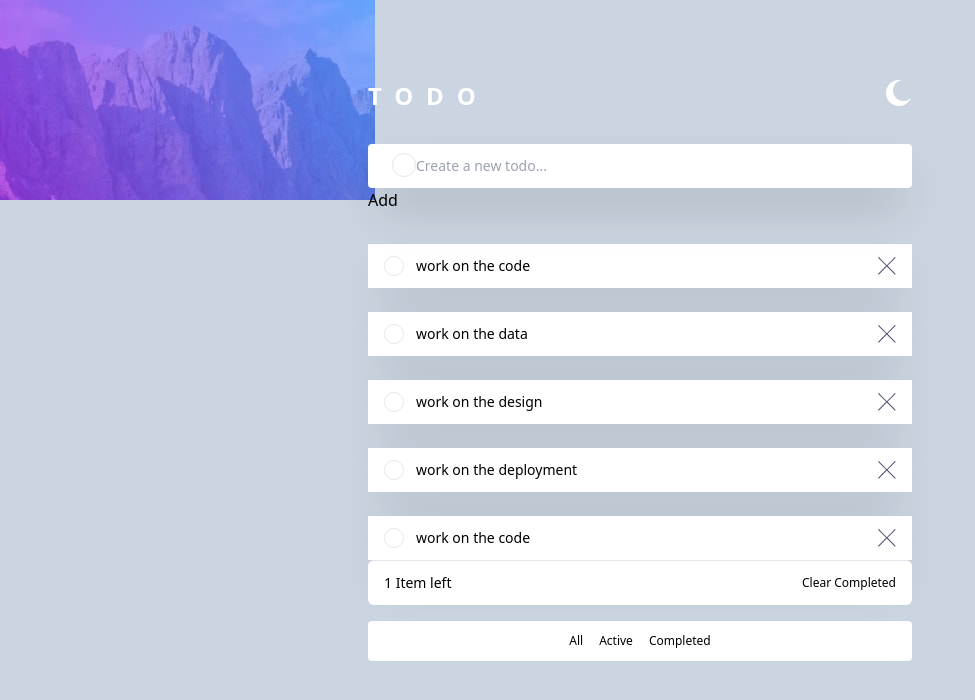
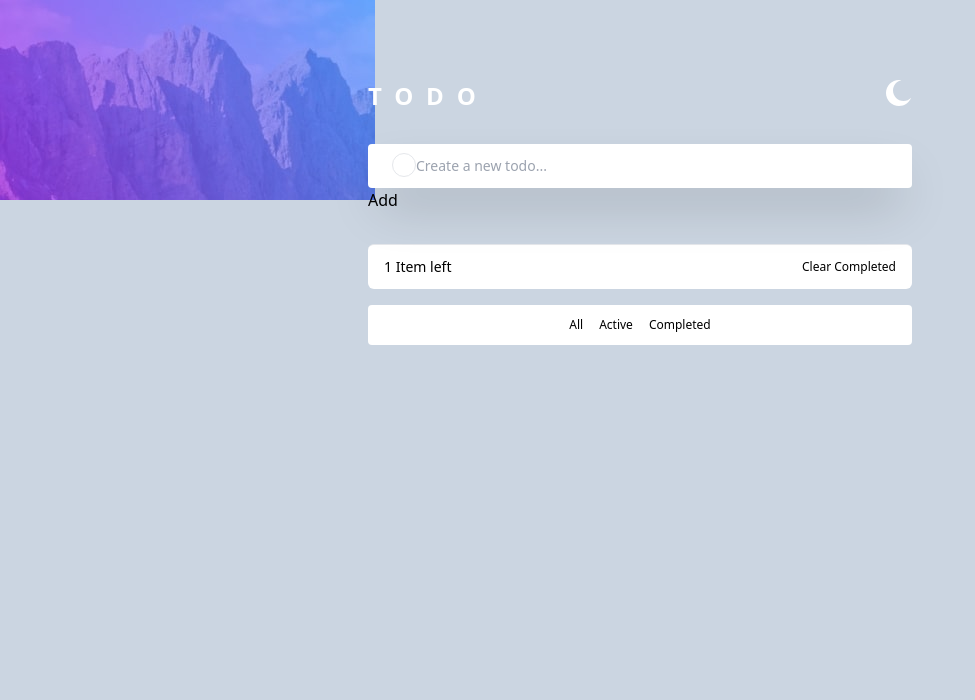
Before and after one commit to Skyz03/React--Todo-App, a React (Create React App) app: page / in a window 1280 px wide. Shown: the top 700 px of the page, without its empty margins (0-975 px from the left). Built offline with nearby package versions, Linux system fonts and the light colour scheme.

Commit message:
Add function completed for todo list

```diff
--- a/src/components/Header.jsx
+++ b/src/components/Header.jsx
@@ -3,13 +3,21 @@ import icon from "../img/icon-moon.svg";
 import InputAdd from "./InputAdd";
 import InputList from "./InputList";
 import InputManage from "./InputManage";
-import tasks from "../notes";
+// import tasks from "../notes";
 
-function createTask(taskItem) {
-  return <InputList task={taskItem.task} key={taskItem.key} />;
-}
+// function createTask(taskItem) {
+//   return <InputList task={taskItem.task} key={taskItem.key} />;
+// }
 
 const Header = () => {
+  const [taskList, setTaskList] = React.useState([]);
+
+  function addTask(newTask) {
+    setTaskList((prevTask) => {
+      return [...prevTask, newTask];
+    });
+  }
+
   return (
     <div className="bg-hero-pattern min-h-screen bg-no-repeat bg-slate-300">
       <main className="mx-auto w-[87%] max-w-[34rem] py-10 md:py-20">
@@ -26,9 +34,10 @@ const Header = () => {
           </div>
         </div>
         {/* Input Component  */}
-        <InputAdd />
-        {tasks.map(createTask)}
-        <InputList task="work on the code" />
+        <InputAdd onAdd={addTask} />
+        {taskList.map((taskItem) => {
+          return <InputList task={taskItem.task} />;
+        })}
         <InputManage />
       </main>
     </div>
--- a/src/components/InputAdd.jsx
+++ b/src/components/InputAdd.jsx
@@ -1,13 +1,12 @@
 import React from "react";
 
-const InputAdd = () => {
+const InputAdd = (props) => {
   const [tasks, setTask] = React.useState({
     task: "",
   });
 
   const handleChange = (e) => {
     const { name, value } = e.target;
-    console.log(e.target.name);
     setTask((prevTask) => {
       return {
         ...prevTask,
@@ -16,6 +15,10 @@ const InputAdd = () => {
     });
   };
 
+  const submitTask = (e) => {
+    e.preventDefault();
+    props.onAdd(tasks);
+  };
   return (
     <div className="pt-8 mb-8">
       <form className="w-100" action="#">
@@ -30,7 +33,7 @@ const InputAdd = () => {
             onChange={handleChange}
           />
         </label>
-        <button>Add</button>
+        <button onClick={submitTask}>Add</button>
       </form>
     </div>
   );
```
